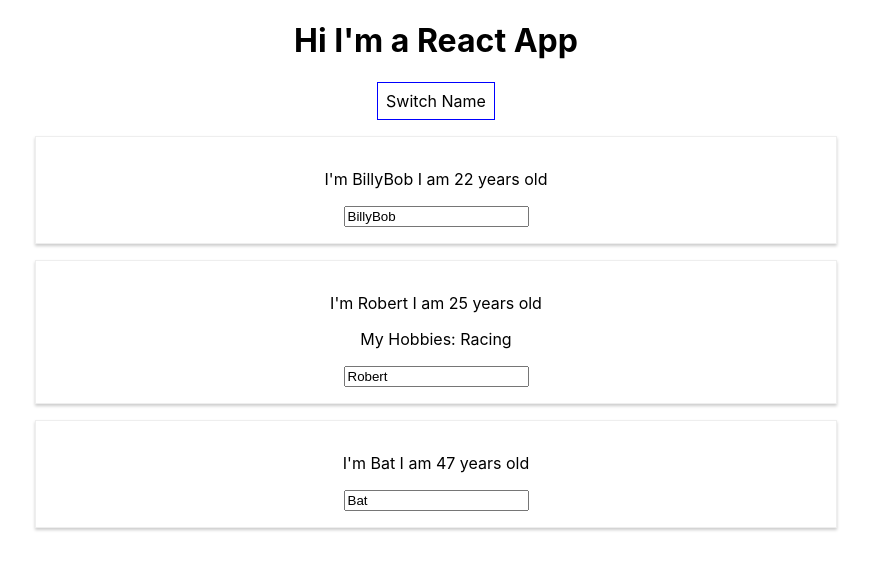
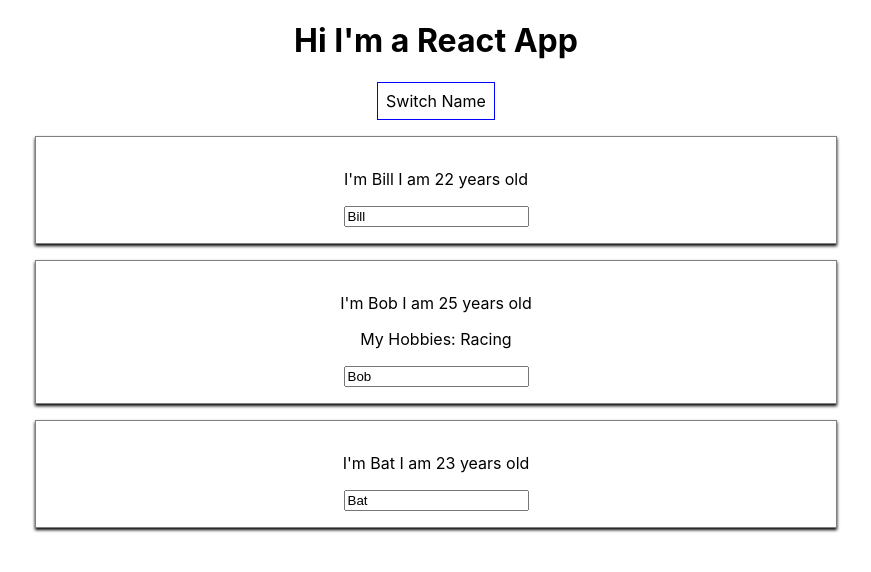
Before and after one commit to cronayne/react-course, a React (Create React App) app in the folder react-app/: page / in a window 1280 px wide. Both pictures are taken after a click on the button "Switch Name". Shown: the top 572 px of the page, without its empty margins (204-1075 px from the left). Built offline with nearby package versions, Linux system fonts and the light colour scheme.

Commit message:
Rendered Content Conditionally

```diff
--- a/react-app/src/App.js
+++ b/react-app/src/App.js
@@ -9,7 +9,8 @@
       { name: "Bob", age: 25},
       { name: "Bat", age: 23}
     ],
-    otherperson: "Other Value"
+    otherperson: "Other Value",
+    showPersons: false
   }
 
   switchNameHandler = (newName) => {
@@ -32,6 +33,11 @@
     })
   }
 
+  togglePersonsHandler = () => {
+    const doesShow = this.state.showPersons;
+    this.setState({showPersons: !doesShow});
+  }
+
   render() {
     const style = {
       backgroundColor: 'white',
@@ -46,7 +52,9 @@
         <h1>Hi I'm a React App</h1>
         <button
           style={style}
-          onClick={() => this.switchNameHandler('BillyBob')}>Switch Name</button>
+          onClick={this.togglePersonsHandler}>Switch Name</button>
+        { this.state.showPersons ?
+          <div>
               <Person
                 name={this.state.persons[0].name}
                 age={this.state.persons[0].age}/>
@@ -58,6 +66,8 @@
               <Person
                 name={this.state.persons[2].name}
                 age={this.state.persons[2].age} />
+          </div> : null
+        }
       </div>
     );
   }
--- a/react-app/src/Person/Person.css
+++ b/react-app/src/Person/Person.css
@@ -1,8 +1,8 @@
 .Person {
     width: 60%;
     margin: 16px auto;
-    border:  1px solid #eee;
-    box-shadow: 0 2px 3px #ccc;
+    border:  1px solid grey;
+    box-shadow: 0 2px 3px black;
     padding: 16px;
     text-align: center;
 }
```
Lines whose indentation alone changed are shown as unchanged.
